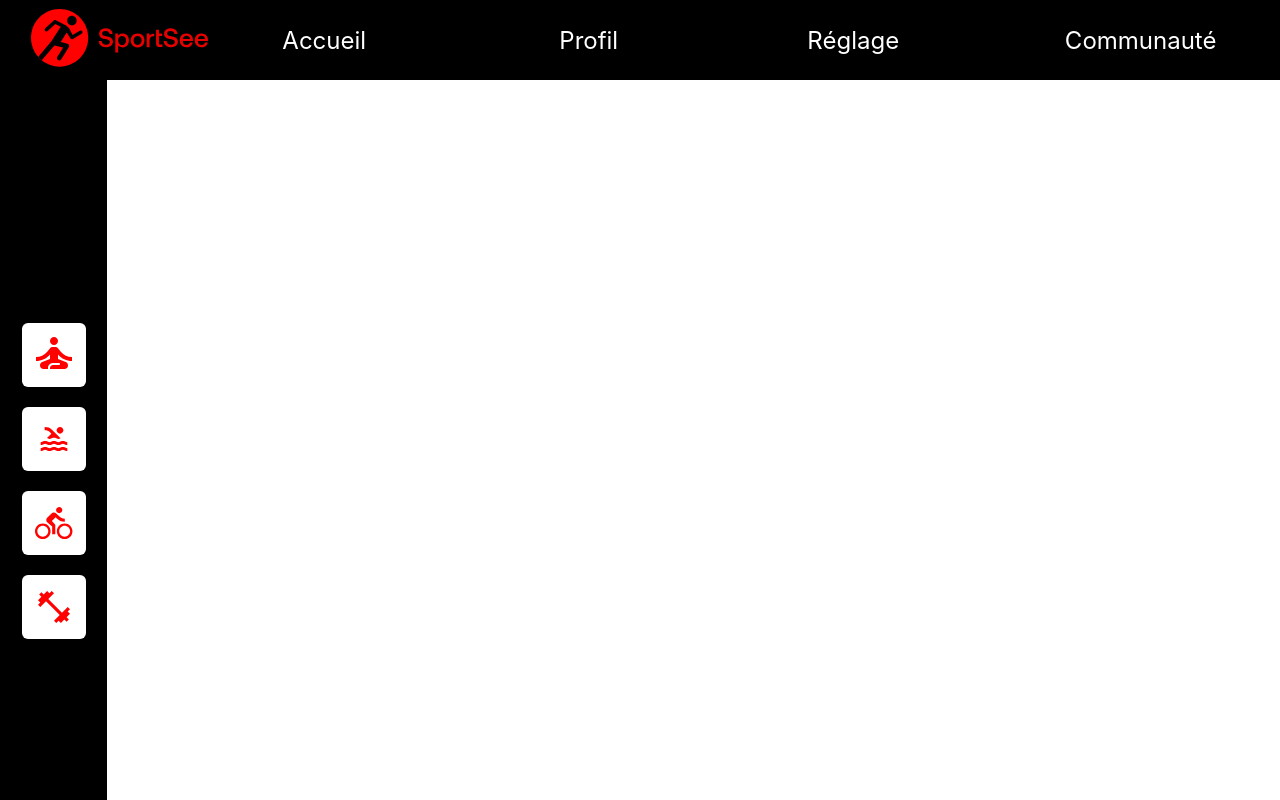
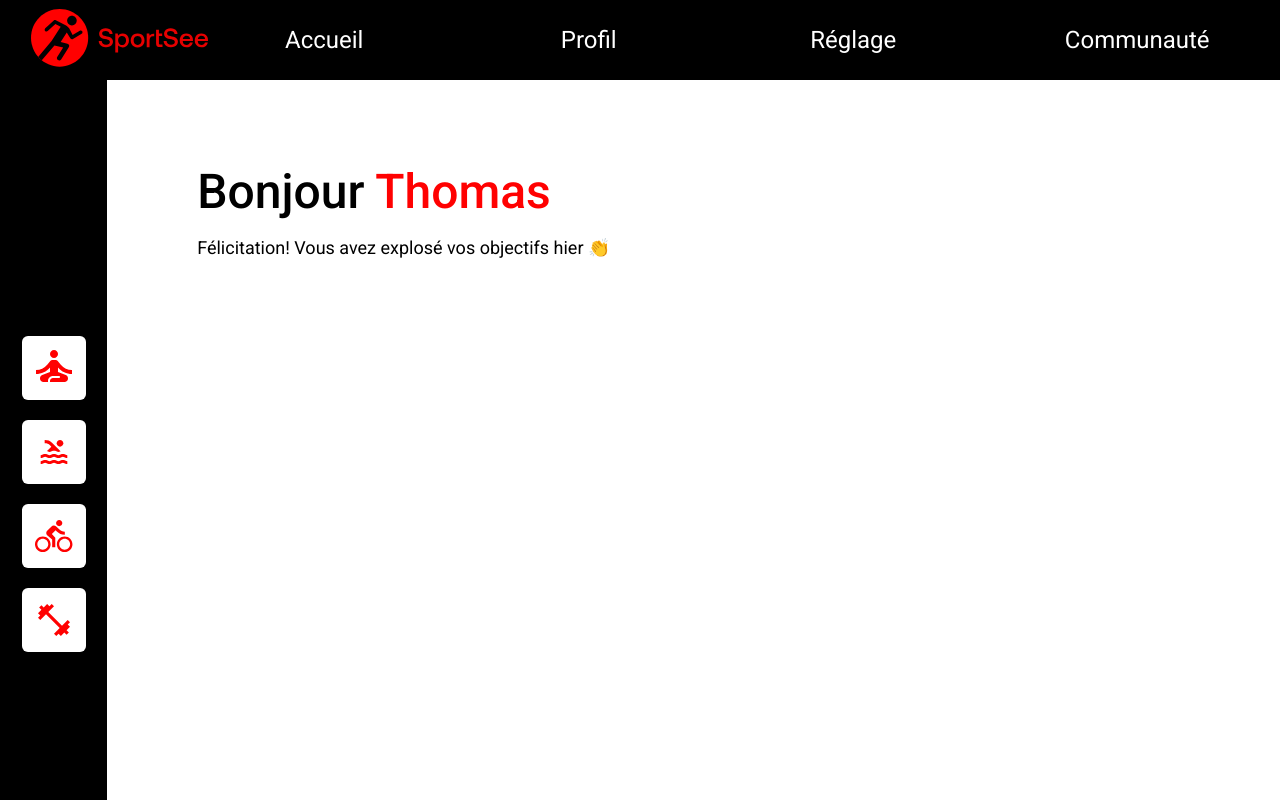
Before and after one commit to ChimdaProjects/SportSee, a React (Create React App) app: page / in a window 1280 px wide. Shown: the top 800 px of the page. Built offline with nearby package versions, Linux system fonts and the light colour scheme.

Commit message:
create component user

```diff
--- a/public/index.html
+++ b/public/index.html
@@ -3,6 +3,7 @@
   <head>
     <meta charset="utf-8" />
     <link rel="icon" href="%PUBLIC_URL%/favicon.ico" />
+    <link rel="preconnect" href="https://fonts.googleapis.com"><link rel="preconnect" href="https://fonts.gstatic.com" crossorigin><link href="https://fonts.googleapis.com/css2?family=Roboto:wght@400;500;700&display=swap" rel="stylesheet">
     <meta name="viewport" content="width=device-width, initial-scale=1" />
     <meta name="theme-color" content="#000000" />
     <meta
--- a/src/components/App/App.css
+++ b/src/components/App/App.css
@@ -4,4 +4,5 @@
   display:flex;
   flex-direction: column;
   margin:0 auto;
+  font-family: 'Roboto', sans-serif;
 }
--- /dev/null
+++ b/src/components/User/User.jsx
@@ -0,0 +1,12 @@
+import "./user.scss"
+
+const User = () => {
+    return (
+        <div className="user">
+            <h1 className="user-title">Bonjour <span className="user-name">Thomas</span></h1>
+            <p className="user-msg">Félicitation! Vous avez explosé vos objectifs hier &#x1F44F;</p>
+        </div>
+    )
+}
+
+export default User;
--- /dev/null
+++ b/src/components/User/user.scss
@@ -0,0 +1,22 @@
+.user {
+
+    text-align: left;
+    width: 100%;
+    font-style: normal;
+
+    &-title {
+        font-weight: 500;
+        font-size: 48px;
+        line-height: 24px;
+    }
+    &-name {
+        color: #FF0101;
+    }
+
+    &-msg {
+        font-size: 24px;
+        font-weight: 400;
+        font-size: 18px;
+        line-height: 24px;
+    }
+}
--- a/src/pages/Dashboard.jsx
+++ b/src/pages/Dashboard.jsx
@@ -1,11 +1,21 @@
 import NavBar from "../components/NavBar/NavBar";
 import NavBarLeft from "../components/NavBarLeft/NavBarLeft";
+import User from "../components/User/User";
+
+import "./dashboard.scss"
 
 const Dashboard = () => {
     return (
         <div className="dashboard">
             <NavBar />
-            <NavBarLeft />
+            <div className="dashboard-main">
+                <NavBarLeft />
+                <div className="dashboard-main-content">
+                    <User />
+                </div>
+
+            </div>
+
         </div>
     )
 }
--- /dev/null
+++ b/src/pages/dashboard.scss
@@ -0,0 +1,8 @@
+.dashboard {
+    &-main {
+        display: flex;
+        &-content {
+            margin: 68px 90px;
+        }
+    }
+}
```
